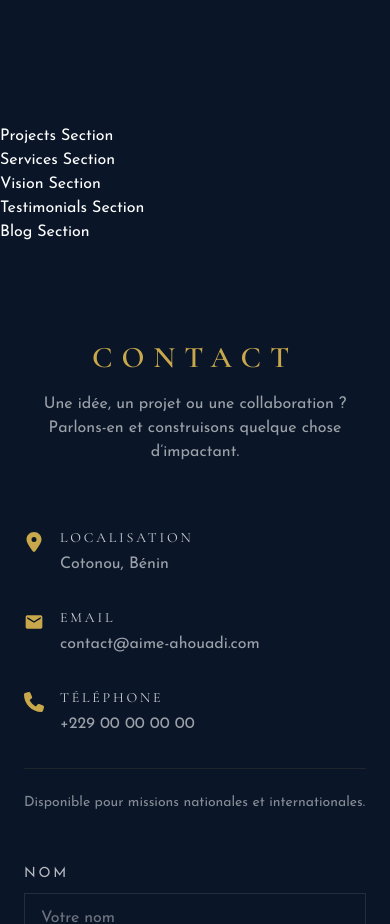
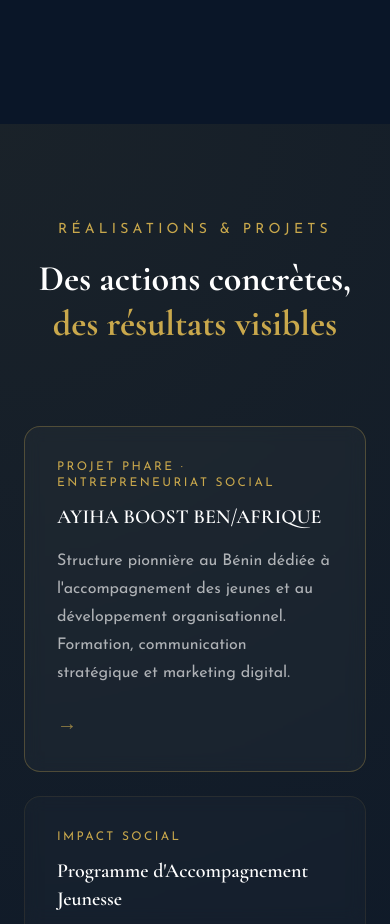
Before and after one commit to Loic-Assogba/aim-e-Ahouadi, a React (Vite) app: page / in a window 390 px wide. Shown: the part 8680-9604 px from the top of the page. Built offline with nearby package versions, Linux system fonts and the light colour scheme.

Commit message:
Mise en place section projects

```diff
--- a/src/components/Projects.tsx
+++ b/src/components/Projects.tsx
@@ -1,3 +1,122 @@
+import { motion } from 'framer-motion';
+
+const projects = [
+    {
+        type: 'featured',
+        category: 'Projet Phare · Entrepreneuriat Social',
+        title: 'AYIHA BOOST BEN/AFRIQUE',
+        description:
+            "Structure pionnière au Bénin dédiée à l'accompagnement des jeunes et au développement organisationnel. Formation, communication stratégique et marketing digital.",
+    },
+    {
+        category: 'Impact Social',
+        title: "Programme d'Accompagnement Jeunesse",
+        description:
+            '+500 bénéficiaires accompagnés dans la recherche de logements, stages et bourses.',
+    },
+    {
+        category: 'Communication Territoriale',
+        title: 'Stratégies de Développement Local',
+        description:
+            "Accompagnement d'institutions publiques béninoises dans leur rayonnement et attractivité.",
+    },
+    {
+        category: 'Événementiel & Conférences',
+        title: 'Leadership & Innovation',
+        description:
+            "Organisation et participation à des conférences sur l'entrepreneuriat et la jeunesse africaine.",
+    },
+    {
+        category: 'Numérique & Formation',
+        title: 'Formations Digital & Communication',
+        description:
+            'Ateliers pratiques sur le marketing digital, branding et visibilité pour jeunes entrepreneurs.',
+    },
+];
+
 export default function Projects() {
-    return <section id="projects">Projects Section</section>;
+    return (
+        <section
+            id="projects"
+            className="relative overflow-hidden bg-navy py-24 px-6 lg:px-10"
+        >
+            {/* glow */}
+            <div className="absolute inset-0 bg-[radial-gradient(circle_at_top_left,rgba(212,175,55,0.08),transparent_70%)]" />
+
+            <div className="relative mx-auto max-w-7xl">
+                {/* HEADER */}
+                <motion.div
+                    initial={{ opacity: 0, y: 40 }}
+                    whileInView={{ opacity: 1, y: 0 }}
+                    viewport={{ once: true }}
+                    transition={{ duration: 0.8 }}
+                    className="text-center"
+                >
+                    <p className="text-gold uppercase tracking-[0.3em] text-sm">
+                        Réalisations & Projets
+                    </p>
+
+                    <h2 className="mt-4 text-4xl md:text-5xl font-bold text-white leading-tight">
+                        Des actions concrètes,
+                        <br />
+                        <span className="text-gold">
+                            des résultats visibles
+                        </span>
+                    </h2>
+                </motion.div>
+
+                {/* GRID */}
+                <div className="mt-20 grid gap-6 md:grid-cols-2 xl:grid-cols-3">
+                    {projects.map((project, index) => {
+                        const isFeatured = project.type === 'featured';
+
+                        return (
+                            <motion.div
+                                key={project.title}
+                                initial={{ opacity: 0, y: 40 }}
+                                whileInView={{ opacity: 1, y: 0 }}
+                                viewport={{ once: true }}
+                                transition={{
+                                    duration: 0.6,
+                                    delay: index * 0.1,
+                                }}
+                                whileHover={{
+                                    y: -10,
+                                    scale: isFeatured ? 1.02 : 1.01,
+                                }}
+                                className={`relative group rounded-2xl border backdrop-blur-sm transition-all overflow-hidden
+                                    ${
+                                        isFeatured
+                                            ? 'md:col-span-2 xl:col-span-2 border-gold/30 bg-white/[0.03]'
+                                            : 'border-gold/10 bg-white/[0.02]'
+                                    }
+                                `}
+                            >
+                                {/* glow hover */}
+                                <div className="absolute inset-0 opacity-0 group-hover:opacity-100 transition bg-[radial-gradient(circle_at_top,rgba(212,175,55,0.12),transparent_70%)]" />
+
+                                <div className="relative p-8">
+                                    <p className="text-gold text-xs uppercase tracking-[0.2em]">
+                                        {project.category}
+                                    </p>
+
+                                    <h3 className="mt-3 text-xl md:text-2xl font-semibold text-white">
+                                        {project.title}
+                                    </h3>
+
+                                    <p className="mt-4 text-white/65 leading-7">
+                                        {project.description}
+                                    </p>
+
+                                    <div className="mt-6 text-gold text-xl opacity-70 group-hover:opacity-100 transition">
+                                        →
+                                    </div>
+                                </div>
+                            </motion.div>
+                        );
+                    })}
+                </div>
+            </div>
+        </section>
+    );
 }
```
